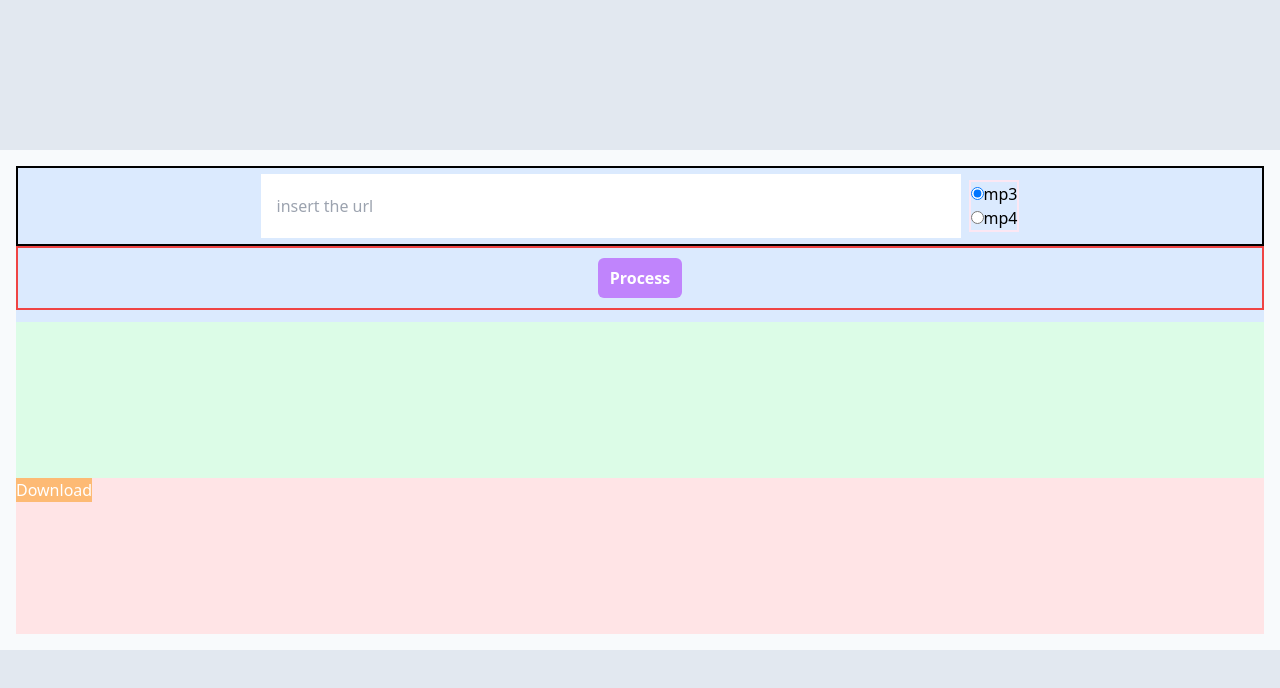
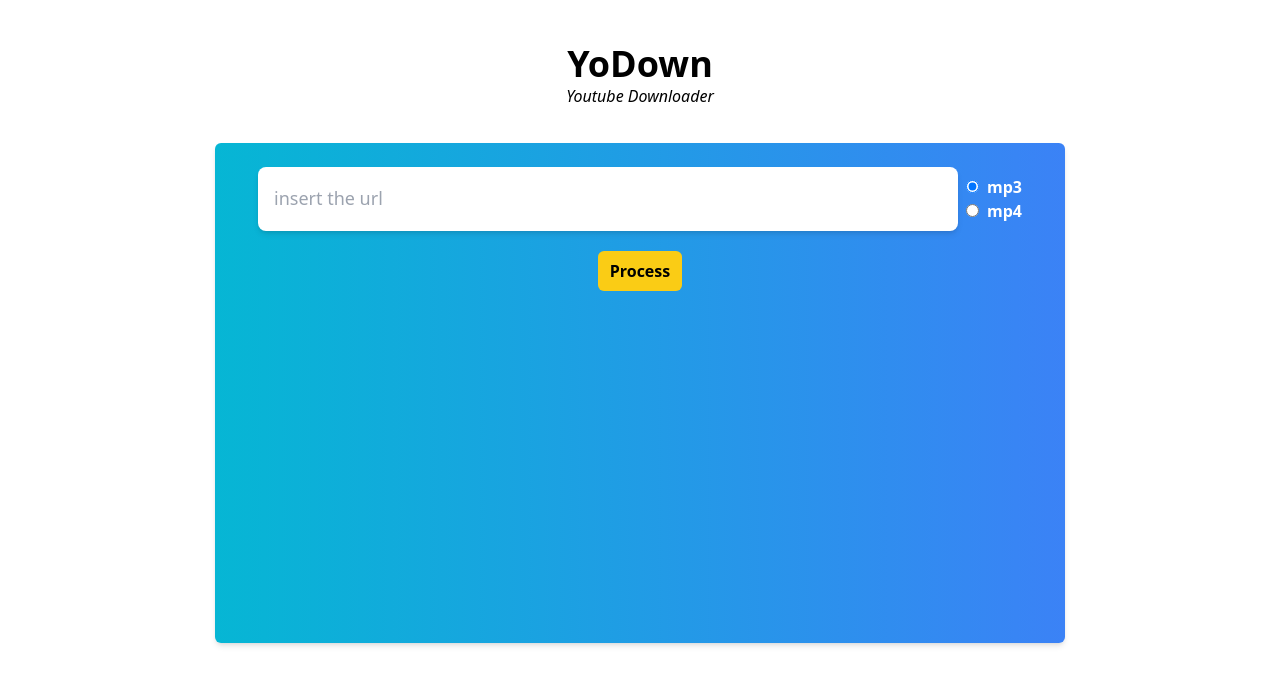
Before and after one commit to indraryadi/yt_downloader, a React (Create React App) app: page / in a window 1280 px wide. Shown: the top 688 px of the page. Built offline with nearby package versions, Linux system fonts and the light colour scheme.

Commit message:
add tailwind css

```diff
--- a/src/App.js
+++ b/src/App.js
@@ -1,6 +1,5 @@
 import {useState} from 'react'
 import axios from 'axios';
-import './App.css';
 import ButtonProcess from './components/ButtonProcess';
 import InputLink from './components/InputLink';
 import RadioButton from './components/RadioButton';
@@ -22,8 +21,6 @@ function App() {
   const instanceApi=axios.create({
     "baseURL":baseUrl
   })
-
-
 
   const handleSubmit= async (e)=>{
     e.preventDefault()
@@ -74,6 +71,10 @@ function App() {
   return (
     <>
       <div className='screen'>
+        <div >
+          <h1 className='app-title'>YoDown</h1>
+          <h3 className='app-desc'>Youtube Downloader</h3>
+        </div>
         <div className='container'>
           <div className='input-form'>
             <form onSubmit={handleSubmit}>
@@ -86,14 +87,14 @@ function App() {
               </div>
             </form>
           </div>
-          <div className='video-title'>
+          <div className='video-container'>
             <Dropdown quality={quality} option={option} setOption={setOption}/>
-            {/* <Dropdown quality={quality}/> */}
           </div>
-          <div className='download'>
-            <button className='bg-orange-300 text-white' onClick={handleDownload}>Download</button>
+          <div className='download-container'>
+           {option===""?<p></p>:<button className='download-button' onClick={handleDownload}>Download</button>}
+
             {loading?<p>Loading</p>:<p></p>}
-            {done?<p>Done</p>:<p></p>}
+            {done?<p className='download-finish'>Done</p>:<p></p>}
           </div>
         </div>
       </div>
--- a/src/components/Dropdown.js
+++ b/src/components/Dropdown.js
@@ -36,9 +36,9 @@ const Dropdown =(props)=>{
     // }
     return(
         <>
-            <h1>{title}</h1>
-            <select className={qualities===undefined?"hidden":""} value={option} onChange={handleOption} >
-                <option value="">Choose an Option</option>
+            <h1 className="title">{title}</h1>
+            <select className={qualities===undefined?"hidden":"dropdown"} value={option} onChange={handleOption} >
+                <option value="">Choose Quality</option>
                 {optionItem===[]?<option>--No Data--</option>:optionItem}
             </select>
             {/* <button className="bg-rose-200 text-black  font-bold" onClick={handleDownload}>Download</button> */}
--- a/src/components/RadioButton.js
+++ b/src/components/RadioButton.js
@@ -10,11 +10,11 @@ const RadioButton = (props)=>{
             <div className="radio-button">
                 <div>
                     <input type="radio" value="mp3" name="video_type" onChange={onChangeHandler} checked={props.downloadType==="mp3"}/>
-                    <label>mp3</label>
+                    <label className="radio-button-label">mp3</label>
                 </div>
                 <div>
                     <input type="radio" value="mp4" name="video_type" onChange={onChangeHandler} checked={props.downloadType === "mp4"}/>
-                    <label>mp4</label>
+                    <label className="radio-button-label">mp4</label>
                 </div>
             </div>
         </>
--- a/src/index.css
+++ b/src/index.css
@@ -4,67 +4,65 @@
 
 @layer components{
     .screen{
-    @apply bg-slate-200 grid h-screen ;
+    /* @apply bg-slate-200 grid h-screen ;  */
+    @apply mt-9 p-2 h-[650px] flex flex-col items-center;
     }
 
+    .app-title{
+        @apply text-black font-bold text-4xl text-center;
+    }
+    .app-desc{
+        @apply text-center italic font-medium
+    }
     .container{
-        @apply bg-slate-50 min-w-[359px] h-[500px] grid grid-rows-3 p-4 m-auto;
+        @apply bg-gradient-to-r from-cyan-500 to-blue-500 rounded-md shadow-md min-w-[359px] h-[500px] grid grid-rows-3 p-4 m-auto md:max-w-[850px];
+    }
+    /* INPUT CSS */
+    /* .input-form{
+        @apply bg-blue-100;
+    } */
+    .user-input-container{
+        @apply h-20 flex justify-center items-center;
+    }
+    .link-input{
+        @apply px-4 h-16 rounded-lg shadow-md min-w-[290px] placeholder:text-lg sm:flex-grow max-w-[700px];
+    }
+    .radio-button{
+        @apply ml-2 flex-none flex flex-col;
+    }
+    .radio-button-label{
+        @apply ml-2 text-white font-semibold;
+    }
+    .button-container{
+        @apply h-16 flex justify-center;
+    }
+    .process-button{
+        @apply h-10 px-3 bg-yellow-400 rounded-md text-black text-center font-bold self-center hover:bg-yellow-300;
+    }
+    /* END INPUT CSS  */
+
+    /* VIDEO CSS */
+    .video-container{
+        @apply row-span-1 flex flex-col justify-center items-center gap-y-5;
+    }
+    .title{
+        @apply text-2xl text-center font-bold ;
     }
 
-    /* .input-form{
-        @apply bg-orange-100 row-span-1 grid grid-rows-2 ;
+    .dropdown{
+       @apply font-semibold rounded-lg px-4 py-2 bg-white border;
     }
-    .user-input{
-        @apply bg-green-200 border-2 border-blue-500 flex flex-row;
-    } */
+    /* END VIDEO CSS */
 
-    .video-title{
-        @apply bg-green-100 row-span-1;
+    /* DOWNLOAD CSS */
+    .download-container{
+        @apply row-span-1 flex flex-col justify-center items-center gap-y-5;
     }
-
-    .download{
-        @apply bg-rose-100 row-span-1;
+    .download-button{
+        @apply bg-gradient-to-r from-green-700 to-cyan-500 font-semibold text-white px-4 py-2 rounded-md shadow-md transition ease-in-out delay-200 duration-300 hover:-translate-y-1 hover:scale-110 ;
     }
-    /* .input{
-        @apply border-2 border-red-500 flex-1 flex justify-center items-center px-5 xl:justify-end;
+    .download-finish{
+        @apply text-white text-2xl font-semibold;
     }
-    .radio-button{
-        @apply w-16 border-2 border-pink-300 md:w-32 xl:w-72;
-    }
-    .link-input{
-        @apply
-        h-16
-        w-full
-        placeholder:italic
-        placeholder:text-slate-400 bg-white border border-slate-300 rounded-md px-3 shadow-sm
-        focus:outline-none
-        focus:border-sky-500
-        focus:ring-sky-500
-        focus:ring-1
-        md:max-w-[750px] ;
-    } */
-
-    /* .process-button{
-        @apply mx-auto my-auto h-12 self-start bg-sky-700 rounded-md text-white font-bold w-20 shadow-sm;
-    } */
-
-    .input-form{
-        @apply bg-blue-100;
-    }
-    .user-input-container{
-        @apply h-20 border-2 border-black flex justify-center items-center;
-    }
-    .link-input{
-        @apply px-4 h-16 min-w-[290px] sm:flex-grow max-w-[700px];
-    }
-    .radio-button{
-        @apply ml-2 border-2 border-pink-100 flex-none flex flex-col;
-    }
-    .button-container{
-        @apply h-16 border-2 border-red-500 flex justify-center;
-    }
-    .process-button{
-        @apply h-10 px-3 bg-purple-400 rounded-md text-white text-center font-bold self-center;
-    }
-
+    /* END DOWNLOAD CSS */
 }
```
